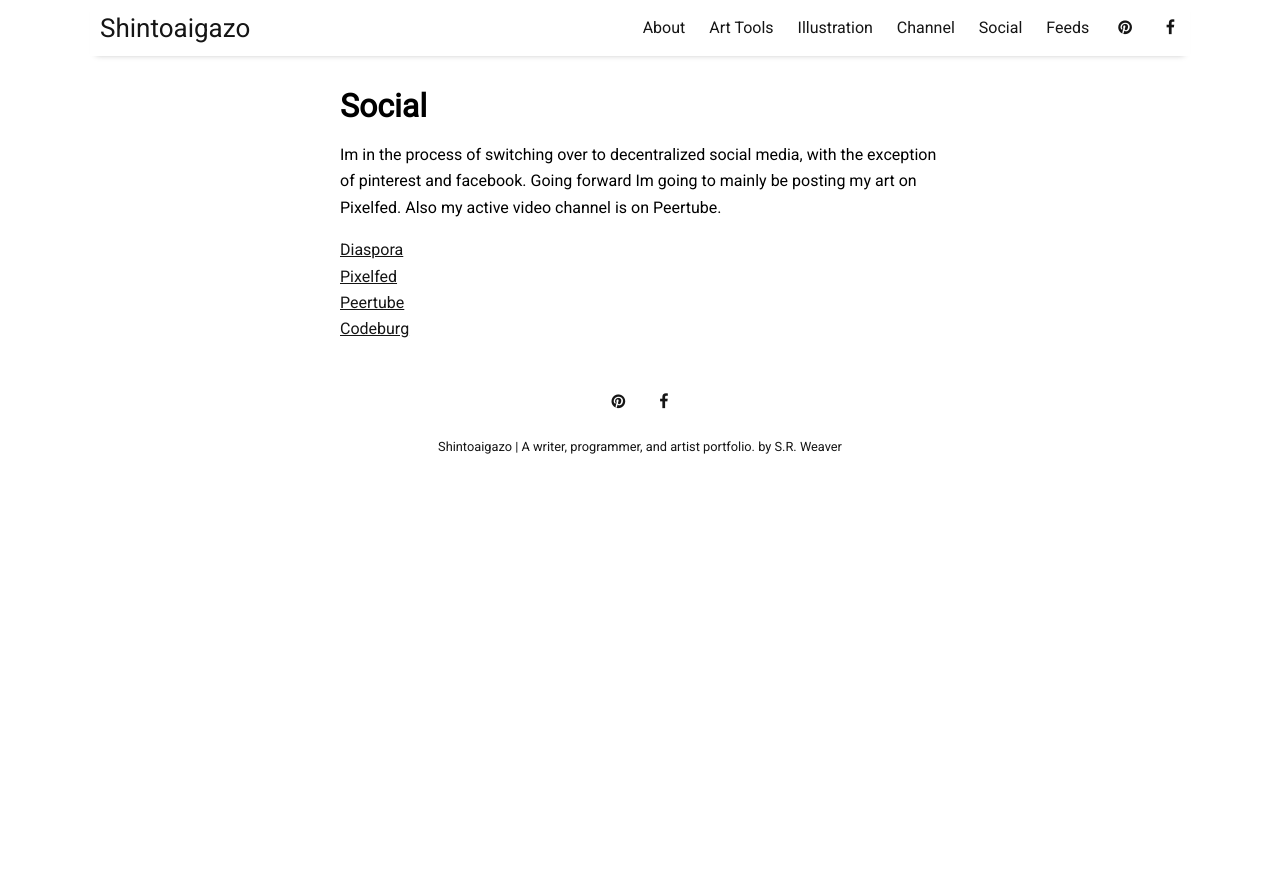
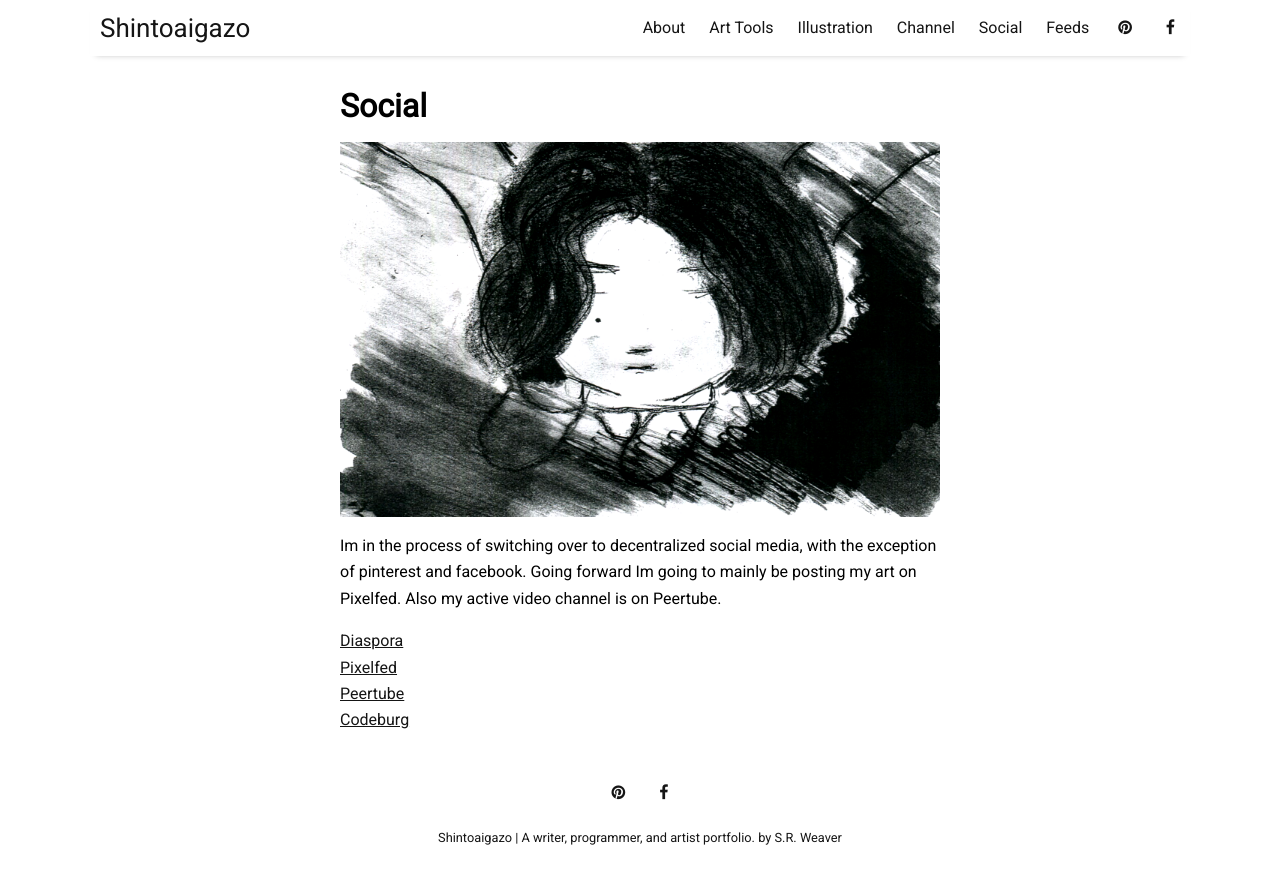
Before and after one commit to LWFlouisa/Portfolio, a Jekyll site: the page built from pages/social.md, in a window 1280 px wide. Shown: the top 884 px of the page. Built offline with Jekyll 4.4.1, drawn with Linux system fonts in a browser that asks for light colours; nearby versions of some CDN libraries.

Commit message:
Update social.md

```diff
--- a/pages/social.md
+++ b/pages/social.md
@@ -3,6 +3,8 @@
 title: Social
 permalink: /social
 ---
+![Red Serpent](https://raw.githubusercontent.com/LWFlouisa/Portfolio/main/assets/img/uploadedfairy.png)
+
 Im in the process of switching over to decentralized social media, with the exception of pinterest and facebook. Going forward Im going to mainly be posting my art on Pixelfed. Also my active video channel is on Peertube.
 
 [Diaspora](https://diasp.org/u/lwflouisa)<br />
```
